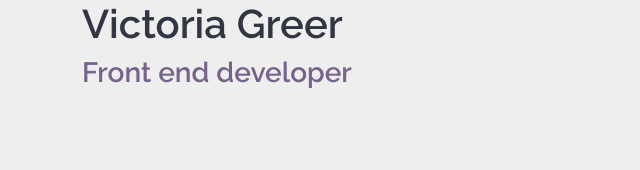
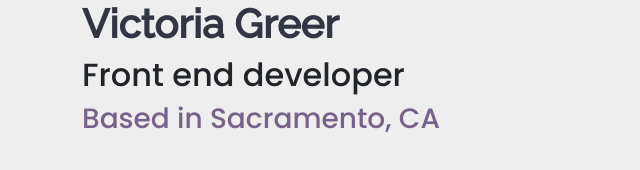
Before and after one commit to themightyvicki1/portfolio-project, a plain HTML site: page index.html in a window 1280 px wide. Shown: the whole page, without its empty margins (0-640 px from the left). Drawn offline with nearby package versions, Linux system fonts and the light colour scheme.

Commit message:
added google fonts and font awesome

```diff
--- a/index.html
+++ b/index.html
@@ -15,16 +15,23 @@
     <link rel="preconnect" href="https://fonts.googleapis.com" />
     <link rel="preconnect" href="https://fonts.gstatic.com" crossorigin />
     <link
-      href="https://fonts.googleapis.com/css2?family=DM+Sans:opsz,wght@9..40,700&family=Manrope:wght@300&family=Montserrat&family=PT+Sans&family=Poppins:wght@500&family=Raleway:wght@600&display=swap"
+      href="https://fonts.googleapis.com/css2?family=Poppins:wght@500;700&family=Raleway:wght@500&display=swap"
       rel="stylesheet"
     />
+    <!--link to font awesome-->
+    <script
+      src="https://kit.fontawesome.com/fbe149edcc.js"
+      crossorigin="anonymous"
+    ></script>
     <!--link to css-->
     <link rel="stylesheet" href="src/style.css" />
   </head>
   <body>
+    <!--this is the div b/c of using bootstrap-->
     <div class="container">
       <h1>Victoria Greer</h1>
-      <h3>Front end developer</h3>
+      <h2>Front end developer</h2>
+      <h3>Based in Sacramento, CA</h3>
     </div>
   </body>
 </html>
--- a/src/style.css
+++ b/src/style.css
@@ -5,21 +5,23 @@
   --fourth-color: #77628c;
   --blackish-color: #323643;
   --whitish-color: #eeeeee;
+  --primary-font: "Raleway", sans-serif;
+  --secondary-font: "Poppins", sans-serif;
 }
 
 body {
   background: #eeeeee;
-  font-family: "DM Sans", sans-serif;
-  font-family: "Manrope", sans-serif;
-  font-family: "Montserrat", sans-serif;
-  font-family: "Poppins", sans-serif;
-  font-family: "PT Sans", sans-serif;
-  font-family: "Raleway", sans-serif;
 }
 h1 {
   color: var(--blackish-color);
+  font-weight: bold;
+  font-family: var(--primary-font);
 }
 
+h2 {
+  font-family: var(--secondary-font);
+}
 h3 {
   color: var(--fourth-color);
+  font-family: var(--secondary-font);
 }
```
